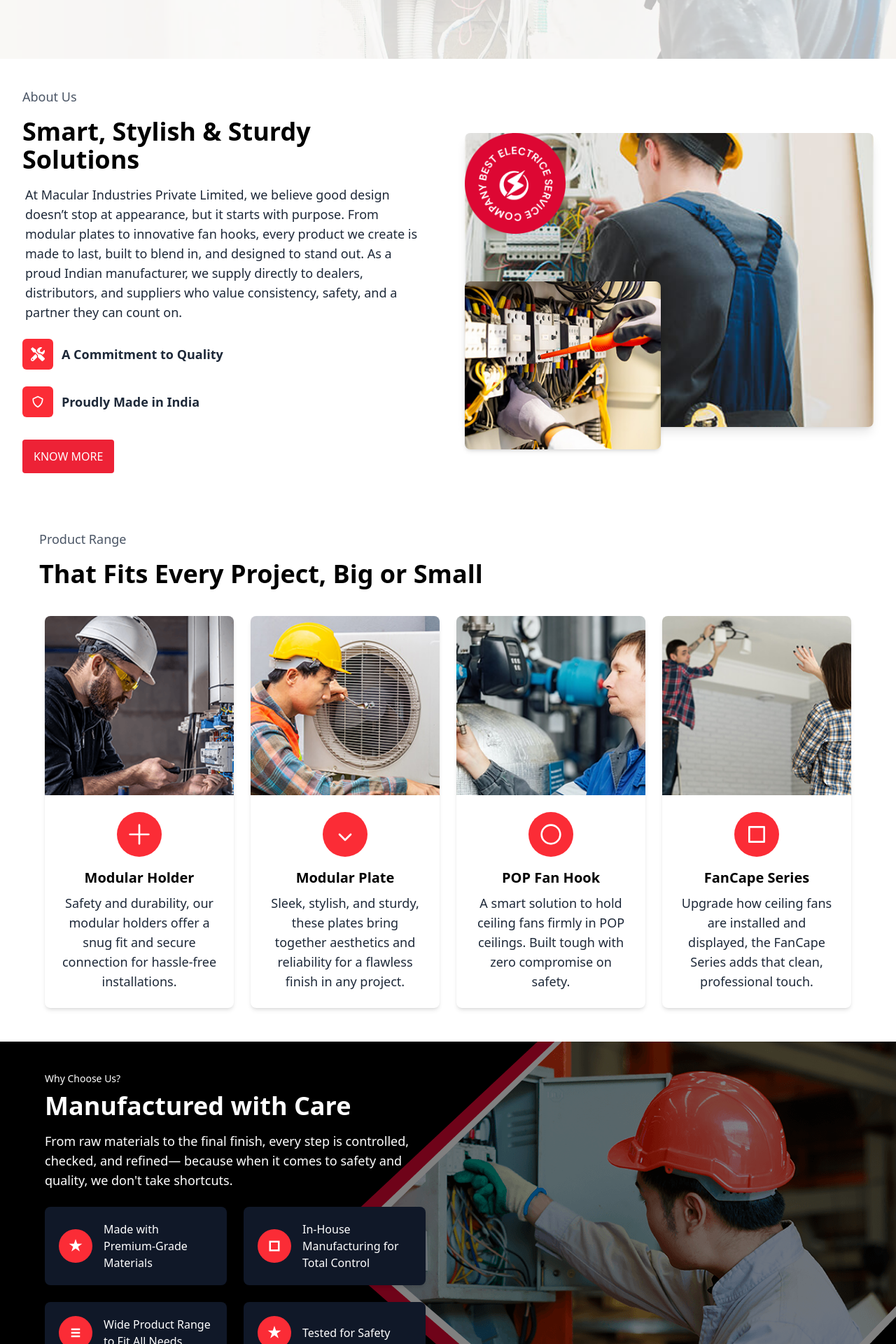
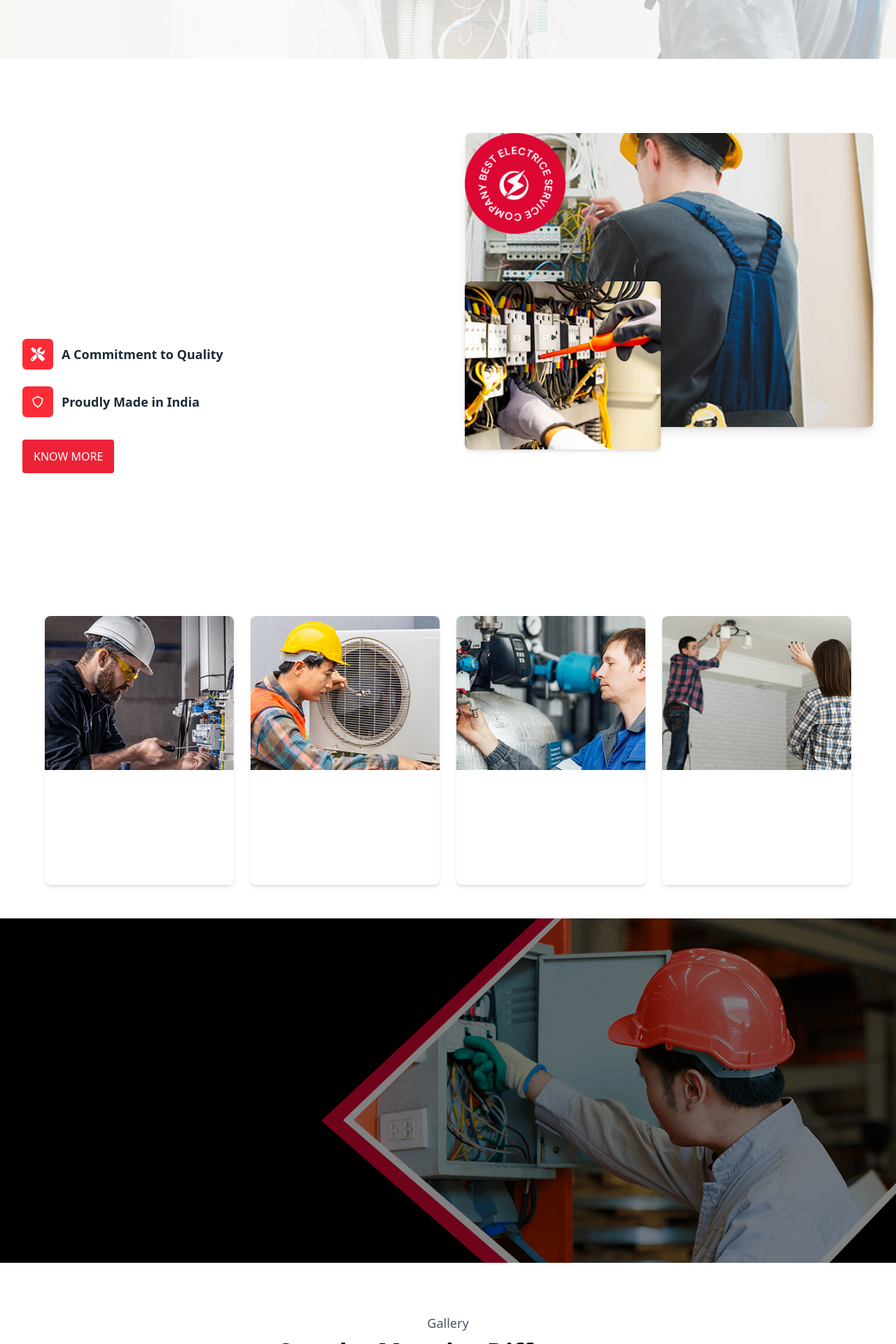
Before and after one commit to adityapandey141/macular-industries, a Next.js app: page / in a window 1280 px wide. Shown: the part 640-2560 px from the top of the page at 70% size. Built offline with nearby package versions, Linux system fonts and the light colour scheme.

Commit message:
added AOS

```diff
--- a/package.json
+++ b/package.json
@@ -9,6 +9,7 @@
     "lint": "next lint"
   },
   "dependencies": {
+    "aos": "^3.0.0-beta.6",
     "lucide-react": "^0.508.0",
     "next": "15.3.2",
     "react": "^19.0.0",
--- a/src/app/layout.js
+++ b/src/app/layout.js
@@ -21,13 +21,12 @@ export const metadata = {
 export default function RootLayout({ children }) {
   return (
     <html lang="en">
-      <Header/>
       <body
-
         className={`${geistSans.variable} ${geistMono.variable} antialiased`}
       >
+        <Header />
         {children}
-        <Footer/>
+        <Footer />
       </body>
     </html>
   );
--- a/src/components/AboutUs.jsx
+++ b/src/components/AboutUs.jsx
@@ -1,8 +1,8 @@
 "use client";
-import Image from 'next/image';
-import Link from 'next/link';
-import { FaBolt, FaTools } from 'react-icons/fa';
-import { BiShield } from 'react-icons/bi';
+import Image from "next/image";
+import Link from "next/link";
+import { FaBolt, FaTools } from "react-icons/fa";
+import { BiShield } from "react-icons/bi";
 import About1 from "../assets/About1.jpg";
 import About2 from "../assets/About2.jpg";
 import Aboutshape from "../assets/Aboutshape.png";
@@ -13,20 +13,42 @@ const AboutUs = () => {
     <div className="relative w-full bg-white">
       <main className="relative py-6 sm:py-8 md:py-10">
         <div className="max-w-7xl mx-auto px-4 sm:px-6 lg:px-8 grid md:grid-cols-2 gap-10 lg:gap-12 items-center">
-
           <div className="relative z-10">
             <div className="mb-2 sm:mb-4">
-              <span className="text-lg text-gray-600 ">
+              <span
+                className="text-lg text-gray-600 "
+                data-aos="fade-up"
+                data-aos-delay="30"
+                data-aos-duration="800"
+                data-aos-easing="ease-in-out"
+              >
                 About Us
               </span>
-
             </div>
-            <h1 className="text-2xl sm:text-4xl font-bold text-black mt-4 sm:mt-2 mb-4">
+            <h1
+              className="text-2xl sm:text-4xl font-bold text-black mt-4 sm:mt-2 mb-4"
+              data-aos="fade-up"
+              data-aos-delay="30"
+              data-aos-duration="900"
+              data-aos-easing="ease-in-out"
+            >
               Smart, Stylish & Sturdy Solutions
             </h1>
 
-            <p className="text-gray-800 text-base sm:text-lg  mx-auto  mb-6 max-w-xl">
-              At Macular Industries Private Limited, we believe good design doesn’t stop at appearance, but it starts with purpose. From modular plates to innovative fan hooks, every product we create is made to last, built to blend in, and designed to stand out. As a proud Indian manufacturer, we supply directly to dealers, distributors, and suppliers who value consistency, safety, and a partner they can count on.
+            <p
+              className="text-gray-800 text-base sm:text-lg  mx-auto  mb-6 max-w-xl"
+              data-aos="fade-up"
+              data-aos-delay="30"
+              data-aos-duration="1000"
+              data-aos-easing="ease-in-out"
+            >
+              At Macular Industries Private Limited, we believe good design
+              doesn’t stop at appearance, but it starts with purpose. From
+              modular plates to innovative fan hooks, every product we create is
+              made to last, built to blend in, and designed to stand out. As a
+              proud Indian manufacturer, we supply directly to dealers,
+              distributors, and suppliers who value consistency, safety, and a
+              partner they can count on.
             </p>
 
             <div className="flex flex-col  gap-4 sm:gap-6 mb-8">
@@ -34,14 +56,18 @@ const AboutUs = () => {
                 <div className="bg-red-500 p-3 rounded-md">
                   <FaTools className="text-white text-xl sm:text-xl" />
                 </div>
-                <h4 className="font-semibold text-gray-800 text-lg">A Commitment to Quality</h4>
+                <h4 className="font-semibold text-gray-800 text-lg">
+                  A Commitment to Quality
+                </h4>
               </div>
 
               <div className="flex items-center space-x-3">
                 <div className="bg-red-500 p-3 rounded-md">
                   <BiShield className="text-white text-xl sm:text-xl" />
                 </div>
-                <h4 className="font-semibold text-gray-800 text-lg">Proudly Made in India</h4>
+                <h4 className="font-semibold text-gray-800 text-lg">
+                  Proudly Made in India
+                </h4>
               </div>
             </div>
 
@@ -63,7 +89,6 @@ const AboutUs = () => {
           </div>
 
           <div className="relative mt-10 md:mt-0">
-
             <div className="absolute z-1 -top-6 -left-0 w-24 sm:w-36 h-36 sm:h-48">
               <Image
                 src={Aboutshape}
@@ -74,7 +99,7 @@ const AboutUs = () => {
               />
             </div>
 
-            <div className="relative h-[320px] sm:h-[420px] w-full rounded-lg overflow-hidden shadow-lg " >
+            <div className="relative h-[320px] sm:h-[420px] w-full rounded-lg overflow-hidden shadow-lg ">
               <Image
                 src={About2}
                 alt="Professional Electrician"
--- a/src/components/HeroSection.jsx
+++ b/src/components/HeroSection.jsx
@@ -1,15 +1,12 @@
-'use client';
-import React from 'react';
-import Image from 'next/image';
+"use client";
+import React from "react";
+import Image from "next/image";
 import Homeimg from "../assets/Homeimg.webp";
-import Homeimg2 from '../assets/HomeBanner1.png';
-
+import Homeimg2 from "../assets/HomeBanner1.png";
 const HeroSection = () => {
   return (
     <div className="w-full">
       <div className="relative h-[450px] sm:h-[550px] md:h-[80vh] bg-white overflow-hidden">
-
-
         <div className="absolute inset-0 z-0">
           <Image
             src={Homeimg}
@@ -19,7 +16,6 @@ const HeroSection = () => {
             priority
           />
         </div>
-
 
         <div className="absolute homebanner2 hidden sm:block w-[50%] h-full right-0 top-0">
           <Image
@@ -31,21 +27,38 @@ const HeroSection = () => {
           />
         </div>
 
-
         <div className="relative z-10 max-w-7xl mx-auto flex flex-col items-center justify-center md:flex-row md:items-center md:justify-between h-full px-4 sm:px-6 lg:px-8 py-8 sm:py-12">
-          <div className="text-black w-full overflow-x-auto text-center md:text-left space-y-4 sm:space-y-6">
-            <h1 className="text-[8vw] sm:text-5xl md:text-6xl font-bold whitespace-nowrap">
+          <div className="text-black w-full  text-center md:text-left space-y-4 sm:space-y-6">
+            <h1
+              className="text-[8vw] sm:text-5xl md:text-6xl font-bold whitespace-nowrap"
+              data-aos="fade-up"
+              data-aos-delay="30"
+              data-aos-duration="800"
+              data-aos-easing="ease-in-out"
+            >
               Quality is Our Identity
             </h1>
-            <p className="text-gray-800 text-base sm:text-lg md:text-xl leading-relaxed sm:leading-loose max-w-2xl mx-auto md:mx-0">
-              Serving dealers, distributors, and suppliers with high-quality solutions directly from our manufacturing floor.
+            <p
+              className="text-gray-800 text-base sm:text-lg md:text-xl leading-relaxed sm:leading-loose max-w-2xl mx-auto md:mx-0"
+              data-aos="fade-up"
+              data-aos-delay="30"
+              data-aos-duration="900"
+              data-aos-easing="ease-in-out"
+            >
+              Serving dealers, distributors, and suppliers with high-quality
+              solutions directly from our manufacturing floor.
             </p>
             <div className="flex justify-center md:justify-start">
               <a href="/product">
-                <button className="bg-[#ED2236] hover:bg-[#16171A] text-white font-medium py-4 px-4 rounded transition-all duration-300 hover:shadow-md cursor-pointer">
+                <button
+                  className="bg-[#ED2236] hover:bg-[#16171A] text-white font-medium py-4 px-4 rounded transition-all duration-300 hover:shadow-md cursor-pointer"
+                  data-aos="fade-up"
+                  data-aos-delay="30"
+                  data-aos-duration="1000"
+                  data-aos-easing="ease-in-out"
+                >
                   EXPLORE OUR PRODUCTS
                 </button>
-
               </a>
             </div>
           </div>
--- a/src/components/ProductCategories.jsx
+++ b/src/components/ProductCategories.jsx
@@ -1,6 +1,6 @@
 "use client";
-import Image from 'next/image';
-import { useState } from 'react';
+import Image from "next/image";
+import { useState } from "react";
 import Product1 from "../assets/Product1.jpg";
 import Product2 from "../assets/Product2.jpg";
 import Product3 from "../assets/Product3.jpg";
@@ -16,10 +16,16 @@ const ProductCategories = () => {
       description:
         "Safety and durability, our modular holders offer a snug fit and secure connection for hassle-free installations.",
       icon: (
-      <svg xmlns="http://www.w3.org/2000/svg" viewBox="0 0 24 24"
-        fill="none" stroke="currentColor" strokeWidth="2"
-        strokeLinecap="round" strokeLinejoin="round"
-        className="w-8 h-8 text-white">
+        <svg
+          xmlns="http://www.w3.org/2000/svg"
+          viewBox="0 0 24 24"
+          fill="none"
+          stroke="currentColor"
+          strokeWidth="2"
+          strokeLinecap="round"
+          strokeLinejoin="round"
+          className="w-8 h-8 text-white"
+        >
           <path d="M12 2v20M2 12h20" />
         </svg>
       ),
@@ -31,10 +37,16 @@ const ProductCategories = () => {
       description:
         "Sleek, stylish, and sturdy, these plates bring together aesthetics and reliability for a flawless finish in any project.",
       icon: (
-      <svg xmlns="http://www.w3.org/2000/svg" viewBox="0 0 24 24"
-        fill="none" stroke="currentColor" strokeWidth="2"
-        strokeLinecap="round" strokeLinejoin="round"
-        className="w-8 h-8 text-white">
+        <svg
+          xmlns="http://www.w3.org/2000/svg"
+          viewBox="0 0 24 24"
+          fill="none"
+          stroke="currentColor"
+          strokeWidth="2"
+          strokeLinecap="round"
+          strokeLinejoin="round"
+          className="w-8 h-8 text-white"
+        >
           <path d="M6 12l6 6 6-6" />
         </svg>
       ),
@@ -46,10 +58,16 @@ const ProductCategories = () => {
       description:
         "A smart solution to hold ceiling fans firmly in POP ceilings. Built tough with zero compromise on safety.",
       icon: (
-      <svg xmlns="http://www.w3.org/2000/svg" viewBox="0 0 24 24"
-        fill="none" stroke="currentColor" strokeWidth="2"
-        strokeLinecap="round" strokeLinejoin="round"
-        className="w-8 h-8 text-white">
+        <svg
+          xmlns="http://www.w3.org/2000/svg"
+          viewBox="0 0 24 24"
+          fill="none"
+          stroke="currentColor"
+          strokeWidth="2"
+          strokeLinecap="round"
+          strokeLinejoin="round"
+          className="w-8 h-8 text-white"
+        >
           <circle cx="12" cy="12" r="10" />
         </svg>
       ),
@@ -61,10 +79,16 @@ const ProductCategories = () => {
       description:
         "Upgrade how ceiling fans are installed and displayed, the FanCape Series adds that clean, professional touch.",
       icon: (
-      <svg xmlns="http://www.w3.org/2000/svg" viewBox="0 0 24 24"
-        fill="none" stroke="currentColor" strokeWidth="2"
-        strokeLinecap="round" strokeLinejoin="round"
-        className="w-8 h-8 text-white">
+        <svg
+          xmlns="http://www.w3.org/2000/svg"
+          viewBox="0 0 24 24"
+          fill="none"
+          stroke="currentColor"
+          strokeWidth="2"
+          strokeLinecap="round"
+          strokeLinejoin="round"
+          className="w-8 h-8 text-white"
+        >
           <path d="M4 4h16v16H4z" />
         </svg>
       ),
@@ -76,16 +100,25 @@ const ProductCategories = () => {
     <div className="w-full bg-white pt-6 sm:pt-10 md:pt-0">
       <section className="px-4 sm:px-6 lg:px-8 py-6 sm:py-8 md:py-10">
         <div className="max-w-7xl mx-auto px-2 sm:px-4 lg:px-6">
-           <div className="mb-2 sm:mb-4">
-              <span className="text-lg text-gray-600 ">
-               Product Range
-              </span>
+          <div
+            className="mb-2 sm:mb-4"
+            data-aos="fade-up"
+            data-aos-delay="30"
+            data-aos-duration="800"
+            data-aos-easing="ease-in-out"
+          >
+            <span className="text-lg text-gray-600 ">Product Range</span>
           </div>
 
-            <h1 className="text-2xl sm:text-4xl font-bold text-black mt-4 sm:mt-2 ">
+          <h1
+            className="text-2xl sm:text-4xl font-bold text-black mt-4 sm:mt-2 "
+            data-aos="fade-up"
+            data-aos-delay="30"
+            data-aos-duration="900"
+            data-aos-easing="ease-in-out"
+          >
             That Fits Every Project, Big or Small
           </h1>
-
         </div>
       </section>
 
@@ -97,7 +130,7 @@ const ProductCategories = () => {
                 key={service.id}
                 className="bg-white rounded-lg overflow-hidden shadow-md hover:shadow-lg transition-shadow"
               >
-               <div className="relative h-48 sm:h-56 md:h-64 w-full overflow-hidden group">
+                <div className="relative h-48 sm:h-50 md:h-55 w-full overflow-hidden group">
                   <Image
                     src={service.image}
                     alt={service.title}
@@ -106,13 +139,28 @@ const ProductCategories = () => {
                   />
                 </div>
 
-
-                <div className="p-5 sm:p-6 flex flex-col items-center text-center">
-                  <div className="bg-red-500 rounded-full w-14 h-14 sm:w-16 sm:h-16 flex items-center justify-center mb-4">
+                <div className="p-2 md:p-2 flex flex-col items-center text-center">
+                  {/* <div className="bg-red-500 rounded-full w-14 h-14 sm:w-16 sm:h-16 flex items-center justify-center mb-4">
                     {service.icon}
-                  </div>
-                  <h3 className="text-xl font-semibold text-black mb-2">{service.title}</h3>
-                  <p className="text-gray-800 text-base sm:text-lg  mx-auto  max-w-xl ">{service.description}</p>
+                  </div> */}
+                  <h3
+                    className="text-xl font-semibold text-black mb-2"
+                    data-aos="fade-up"
+                    data-aos-delay="30"
+                    data-aos-duration="1000"
+                    data-aos-easing="ease-in-out"
+                  >
+                    {service.title}
+                  </h3>
+                  <p
+                    className="text-gray-800 text-base sm:text-lg  mx-auto  "
+                    data-aos="fade-up"
+                    data-aos-delay="50"
+                    data-aos-duration="1000"
+                    data-aos-easing="ease-in-out"
+                  >
+                    {service.description}
+                  </p>
                 </div>
               </div>
             ))}
@@ -123,5 +171,4 @@ const ProductCategories = () => {
   );
 };
 
-
 export default ProductCategories;
--- a/src/components/WhyChooseUs.jsx
+++ b/src/components/WhyChooseUs.jsx
@@ -1,6 +1,6 @@
 "use client";
-import Image from 'next/image';
-import { useState, useEffect } from 'react';
+import Image from "next/image";
+import { useState, useEffect } from "react";
 import Wshape from "../assets/Wshape.png";
 import choose1 from "../assets/choose1.png";
 
@@ -12,15 +12,16 @@ const WhyChooseUs = () => {
       setIsMobile(window.innerWidth < 768);
     };
     handleResize();
-    window.addEventListener('resize', handleResize);
-    return () => window.removeEventListener('resize', handleResize);
+    window.addEventListener("resize", handleResize);
+    return () => window.removeEventListener("resize", handleResize);
   }, []);
 
   const benefits = [
     {
       id: 1,
       title: "Made with Premium-Grade Materials",
-      iconPath: "M8 0L9.8 5.4H15.5L10.9 8.8L12.7 14.2L8 10.8L3.3 14.2L5.1 8.8L0.5 5.4H6.2L8 0Z",
+      iconPath:
+        "M8 0L9.8 5.4H15.5L10.9 8.8L12.7 14.2L8 10.8L3.3 14.2L5.1 8.8L0.5 5.4H6.2L8 0Z",
     },
     {
       id: 2,
@@ -35,33 +36,56 @@ const WhyChooseUs = () => {
     {
       id: 4,
       title: "Tested for Safety",
-      iconPath: "M8 0L9.8 5.4H15.5L10.9 8.8L12.7 14.2L8 10.8L3.3 14.2L5.1 8.8L0.5 5.4H6.2L8 0Z",
+      iconPath:
+        "M8 0L9.8 5.4H15.5L10.9 8.8L12.7 14.2L8 10.8L3.3 14.2L5.1 8.8L0.5 5.4H6.2L8 0Z",
     },
   ];
 
   return (
     <section className="relative px-4 sm:px-6 lg:px-8 py-6 sm:py-8 md:py-10 bg-black text-white overflow-hidden">
       <div className="max-w-7xl mx-auto flex flex-col-reverse lg:flex-row gap-10 lg:gap-20 relative z-10">
-
         <div className="w-full lg:w-1/2 px-4 sm:px-6 lg:px-8">
-          <span className="text-sm text-white">
+          <span
+            className="text-sm text-white"
+            data-aos="fade-up"
+            data-aos-delay="30"
+            data-aos-duration="800"
+            data-aos-easing="ease-in-out"
+          >
             Why Choose Us?
           </span>
 
-          <h1 className="text-2xl sm:text-4xl font-bold text-white mt-4 sm:mt-2 mb-4">
+          <h1
+            className="text-2xl sm:text-4xl font-bold text-white mt-4 sm:mt-2 mb-4"
+            data-aos="fade-up"
+            data-aos-delay="30"
+            data-aos-duration="900"
+            data-aos-easing="ease-in-out"
+          >
             Manufactured with Care
           </h1>
 
-            <p className="text-white text-base sm:text-lg  mx-auto  mb-6 max-w-xl">
-            From raw materials to the final finish, every step is controlled, checked, and refined—
-            because when it comes to safety and quality, we don't take shortcuts.
+          <p
+            className="text-white text-base sm:text-lg  mx-auto  mb-6 max-w-xl"
+            data-aos="fade-up"
+            data-aos-delay="30"
+            data-aos-duration="1000"
+            data-aos-easing="ease-in-out"
+          >
+            From raw materials to the final finish, every step is controlled,
+            checked, and refined— because when it comes to safety and quality,
+            we don't take shortcuts.
           </p>
 
-          <div className="grid grid-cols-1 sm:grid-cols-2 gap-4 sm:gap-6">
+          <div className="grid grid-cols-1 sm:grid-cols-2 gap-4 sm:gap-4">
             {benefits.map((benefit) => (
               <div
                 key={benefit.id}
                 className="flex items-center p-4 sm:p-5 bg-gray-900 rounded-lg shadow-md"
+                data-aos="fade-up"
+                data-aos-delay="30"
+                data-aos-duration="1000"
+                data-aos-easing="ease-in-out"
               >
                 <div className="bg-red-500 rounded-full w-12 h-12 flex items-center justify-center mr-4 shrink-0">
                   <svg
@@ -75,7 +99,9 @@ const WhyChooseUs = () => {
                     <path d={benefit.iconPath} />
                   </svg>
                 </div>
-                <span className="text-sm sm:text-base font-medium">{benefit.title}</span>
+                <span className="text-sm sm:text-base font-medium">
+                  {benefit.title}
+                </span>
               </div>
             ))}
           </div>
```
Also changed, not shown: src/app/page.js (+16 -18 lines), src/layout/Header.jsx (+67 -27 lines), 1 other file (tests, documents, lock files or other folders). Lines whose indentation alone changed are shown as unchanged.
